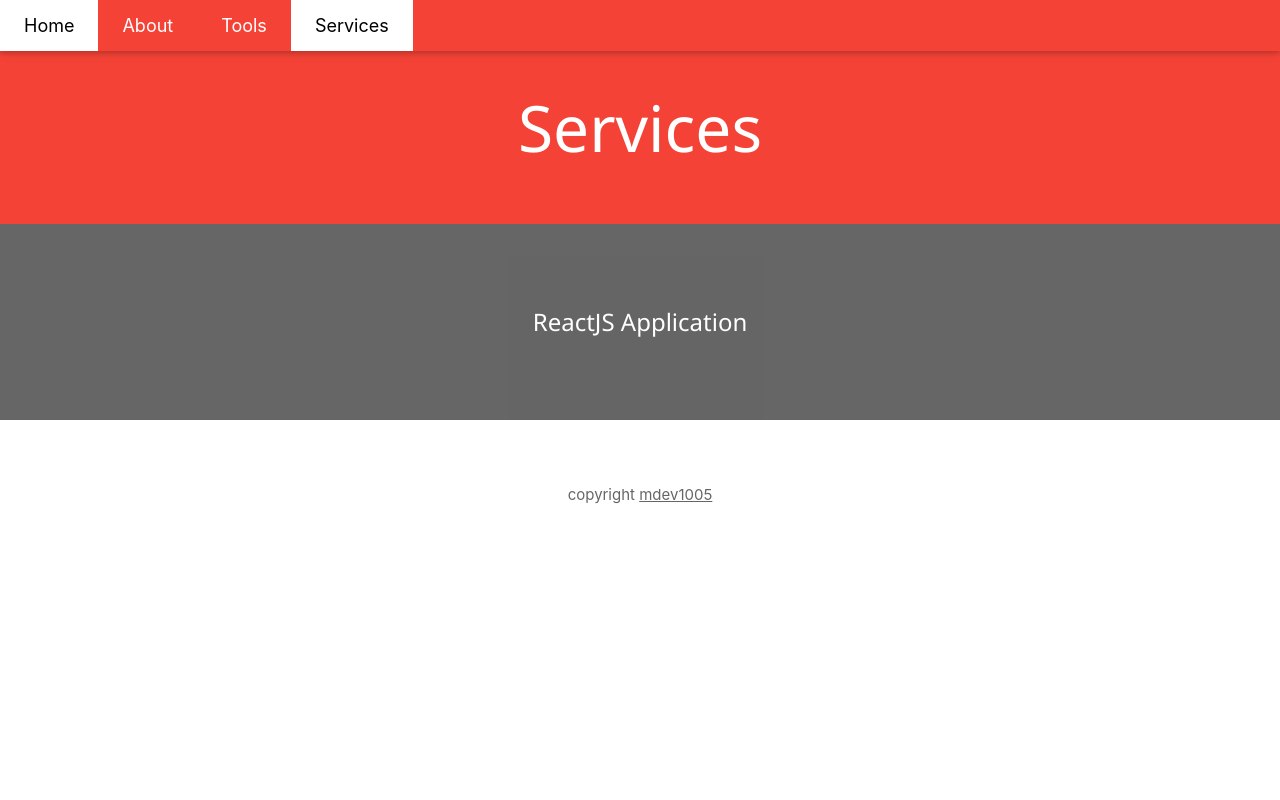
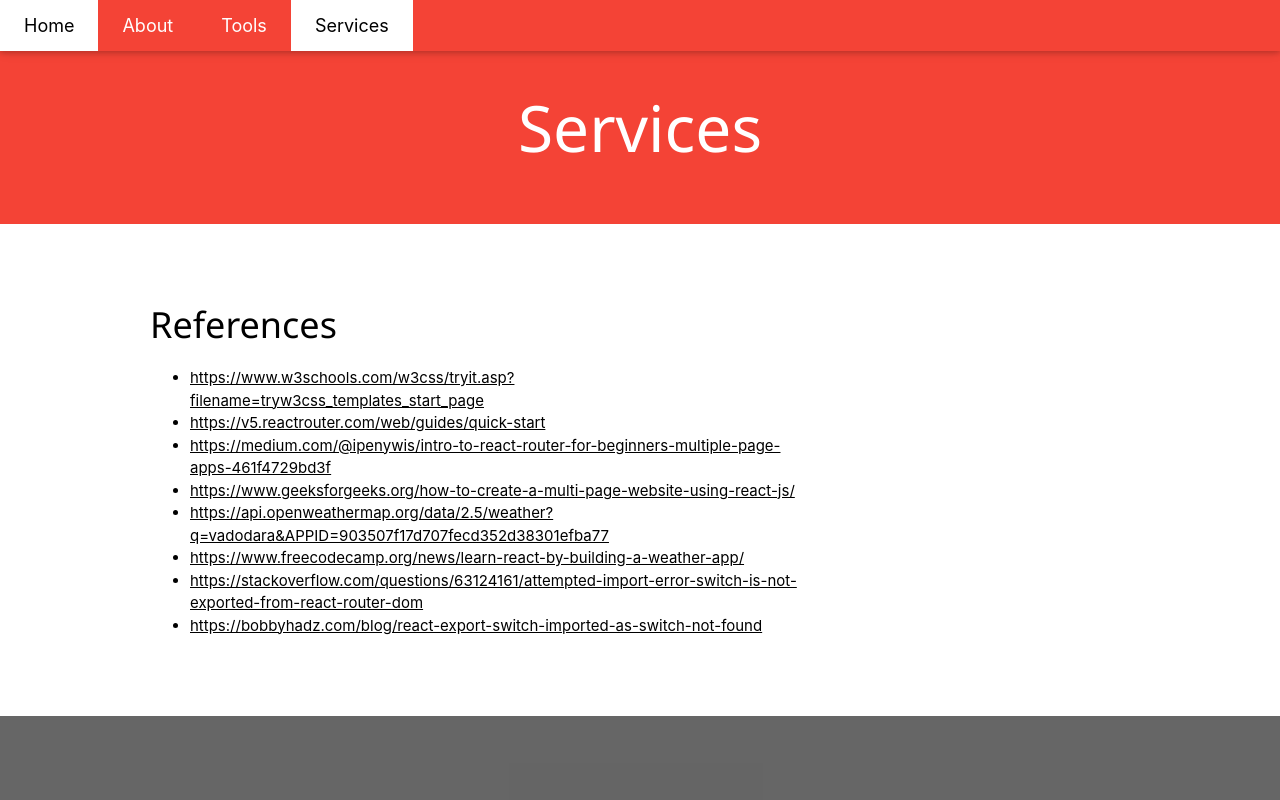
Before and after one commit to mysbtemp1/mdev1005, a React (Create React App) app: page /services in a window 1280 px wide. Shown: the top 800 px of the page. Built offline with nearby package versions, Linux system fonts and the light colour scheme.

Commit message:
WIP report

```diff
--- a/src/App.css
+++ b/src/App.css
@@ -87,13 +87,13 @@ ul.custom-nav
 }
 .w3-padding-bottom-0
 {
-  padding-bottom: 0 !important;
   padding-top: 20px !important;
+  padding-bottom: 20px !important;
 }
 .w3-padding-top-20
 {
   padding-top: 0px !important;
-  padding-bottom: 0px !important;
+  padding-bottom: 20px !important;
 }
 
 /* Weather */
--- a/src/components/Services.js
+++ b/src/components/Services.js
@@ -1,4 +1,5 @@
 import React from 'react';
+import { Link } from 'react-router-dom';
 import Header, { Footer } from './Theme';
 
 const Services = () => {
@@ -6,6 +7,40 @@ const Services = () => {
         <div>
             <Header headingText='Services' />
 
+            <div className="w3-row-padding w3-padding-64 w3-container">
+                <div className="w3-content">
+                    <div className="w3-twothird">
+                        <h1>References</h1>
+                        <ul>
+                            <li>
+                                <Link to="https://www.w3schools.com/w3css/tryit.asp?filename=tryw3css_templates_start_page">https://www.w3schools.com/w3css/tryit.asp?filename=tryw3css_templates_start_page</Link>
+                            </li>
+                            <li>
+                                <Link to="https://v5.reactrouter.com/web/guides/quick-start">https://v5.reactrouter.com/web/guides/quick-start</Link>
+                            </li>
+                            <li>
+                                <Link to="https://medium.com/@ipenywis/intro-to-react-router-for-beginners-multiple-page-apps-461f4729bd3f">https://medium.com/@ipenywis/intro-to-react-router-for-beginners-multiple-page-apps-461f4729bd3f</Link>
+                            </li>
+                            <li>
+                                <Link to="https://www.geeksforgeeks.org/how-to-create-a-multi-page-website-using-react-js/">https://www.geeksforgeeks.org/how-to-create-a-multi-page-website-using-react-js/</Link>
+                            </li>
+                            <li>
+                                <Link to="https://api.openweathermap.org/data/2.5/weather?q=vadodara&APPID=903507f17d707fecd352d38301efba77">https://api.openweathermap.org/data/2.5/weather?q=vadodara&APPID=903507f17d707fecd352d38301efba77</Link>
+                            </li>
+                            <li>
+                                <Link to="https://www.freecodecamp.org/news/learn-react-by-building-a-weather-app/">https://www.freecodecamp.org/news/learn-react-by-building-a-weather-app/</Link>
+                            </li>
+                            <li>
+                                <Link to="https://stackoverflow.com/questions/63124161/attempted-import-error-switch-is-not-exported-from-react-router-dom">https://stackoverflow.com/questions/63124161/attempted-import-error-switch-is-not-exported-from-react-router-dom</Link>
+                            </li>
+                            <li>
+                                <Link to="https://bobbyhadz.com/blog/react-export-switch-imported-as-switch-not-found">https://bobbyhadz.com/blog/react-export-switch-imported-as-switch-not-found</Link>
+                            </li>
+                        </ul>
+                    </div>
+                </div>
+            </div>
+
             <Footer />
         </div>
     );
--- a/src/components/Tools.js
+++ b/src/components/Tools.js
@@ -1,15 +1,16 @@
 import React from 'react';
 import Header from './Theme';
 import { Footer } from './Theme';
-import {Route, Link, Routes} from 'react-router-dom';
+import { Link } from 'react-router-dom';
 
 const Tools = () => {
+
     return (
 
         <div>
             <Header headingText='Tools' />
 
-            <div className="w3-row-padding w3-padding-64 w3-padding-bottom-0 w3-container">
+            <div className='w3-row-padding w3-padding-64 w3-container w3-padding-bottom-0'>
                 <div className="w3-content">
                     <div className="w3-twothird">
                         <ul>
```
